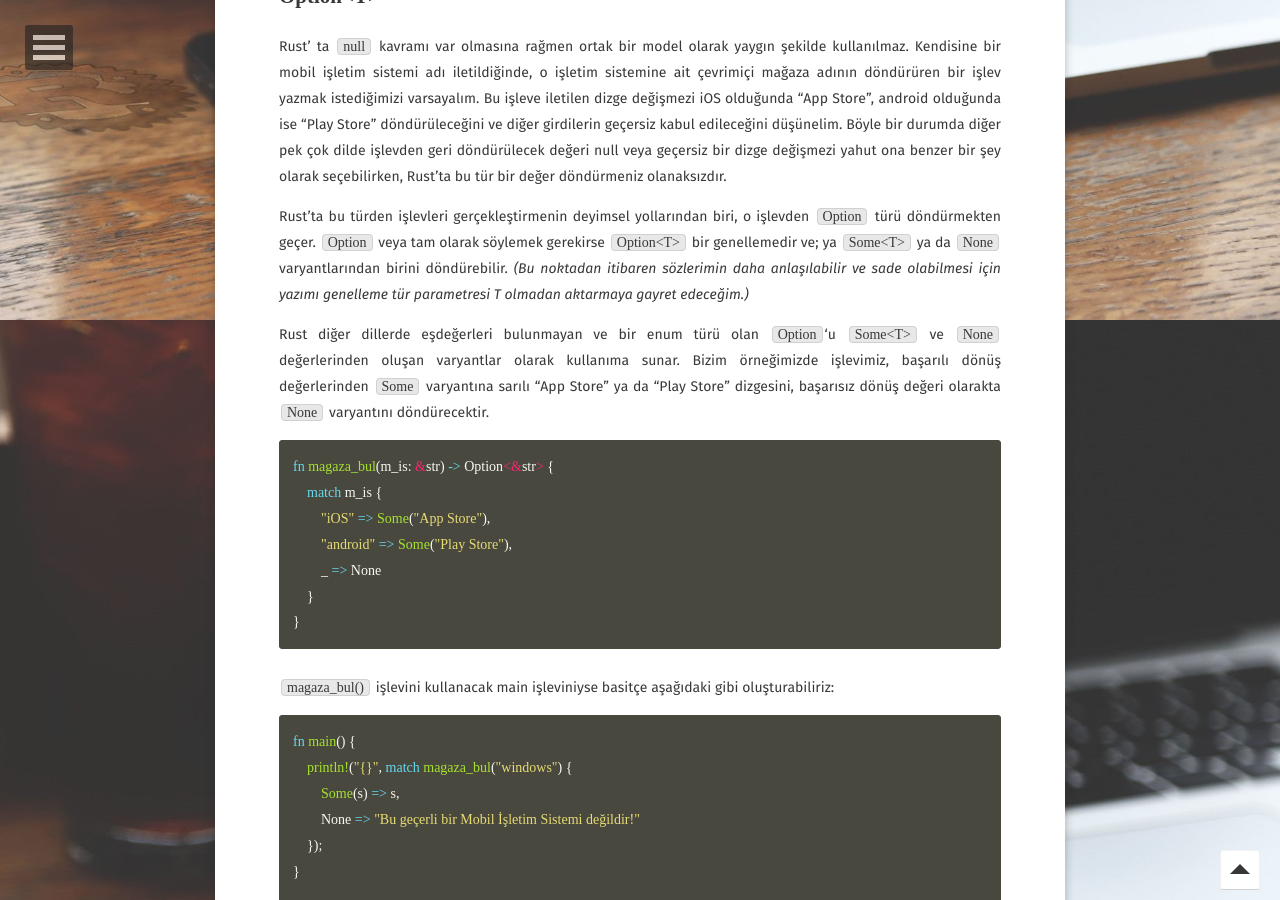
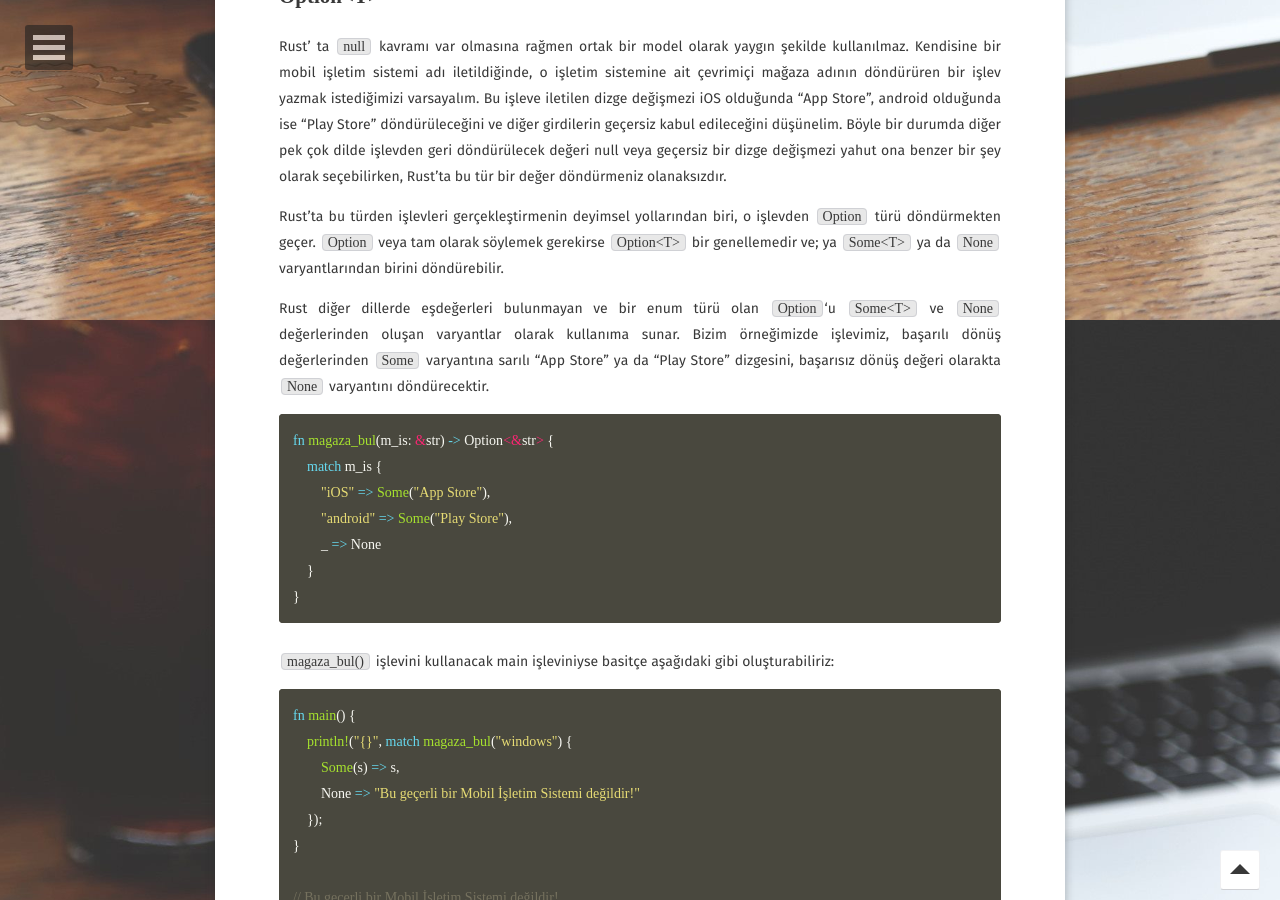
Before and after one commit to Rust-Dili/rust-dili.github.io, a Jekyll site: the page built from _posts/2020-09-04-result-option-ile-hata-yonetimi.md, in a window 1280 px wide and 900 px high, scrolled down 580 px. Built offline with Jekyll 4.4.1, drawn with Linux system fonts in a browser that asks for light colours; some web fonts are replaced.

Commit message:
Update 2020-09-04-result-option-ile-hata-yonetimi.md

```diff
--- a/_posts/2020-09-04-result-option-ile-hata-yonetimi.md
+++ b/_posts/2020-09-04-result-option-ile-hata-yonetimi.md
@@ -16,7 +16,7 @@ Rust öğrenirken, Result, Option, unwrap ve ? işlecinden oluşan bu dört kavr
 
 Rust’ ta `null` kavramı var olmasına rağmen ortak bir model olarak yaygın şekilde kullanılmaz. Kendisine bir mobil işletim sistemi adı iletildiğinde, o işletim sistemine ait çevrimiçi mağaza adının döndürüren bir işlev yazmak istediğimizi varsayalım. Bu işleve iletilen dizge değişmezi iOS olduğunda "App Store", android olduğunda ise "Play Store" döndürüleceğini ve diğer girdilerin geçersiz kabul edileceğini düşünelim. Böyle bir durumda diğer pek çok dilde işlevden geri döndürülecek değeri null veya geçersiz bir dizge değişmezi yahut ona benzer bir şey olarak seçebilirken, Rust'ta bu tür bir değer döndürmeniz olanaksızdır.
 
-Rust'ta bu türden işlevleri gerçekleştirmenin deyimsel yollarından biri, o işlevden `Option` türü döndürmekten geçer. `Option` veya tam olarak söylemek gerekirse `Option<T>` bir genellemedir ve; ya `Some<T>` ya da `None` varyantlarından birini döndürebilir. *(Bu noktadan itibaren sözlerimin daha anlaşılabilir ve sade olabilmesi için yazımı genelleme tür parametresi T olmadan aktarmaya gayret edeceğim.)*
+Rust'ta bu türden işlevleri gerçekleştirmenin deyimsel yollarından biri, o işlevden `Option` türü döndürmekten geçer. `Option` veya tam olarak söylemek gerekirse `Option<T>` bir genellemedir ve; ya `Some<T>` ya da `None` varyantlarından birini döndürebilir. <!--*(Bu noktadan itibaren sözlerimin daha anlaşılabilir ve sade olabilmesi için yazımı genelleme tür parametresi T olmadan aktarmaya gayret edeceğim.)*-->
 
 Rust diğer dillerde eşdeğerleri bulunmayan ve bir enum türü olan `Option`'u `Some<T>` ve `None` değerlerinden oluşan varyantlar olarak kullanıma sunar. Bizim örneğimizde işlevimiz, başarılı dönüş değerlerinden `Some` varyantına sarılı "App Store" ya da "Play Store" dizgesini, başarısız dönüş değeri olarakta `None` varyantını döndürecektir.
 
```
